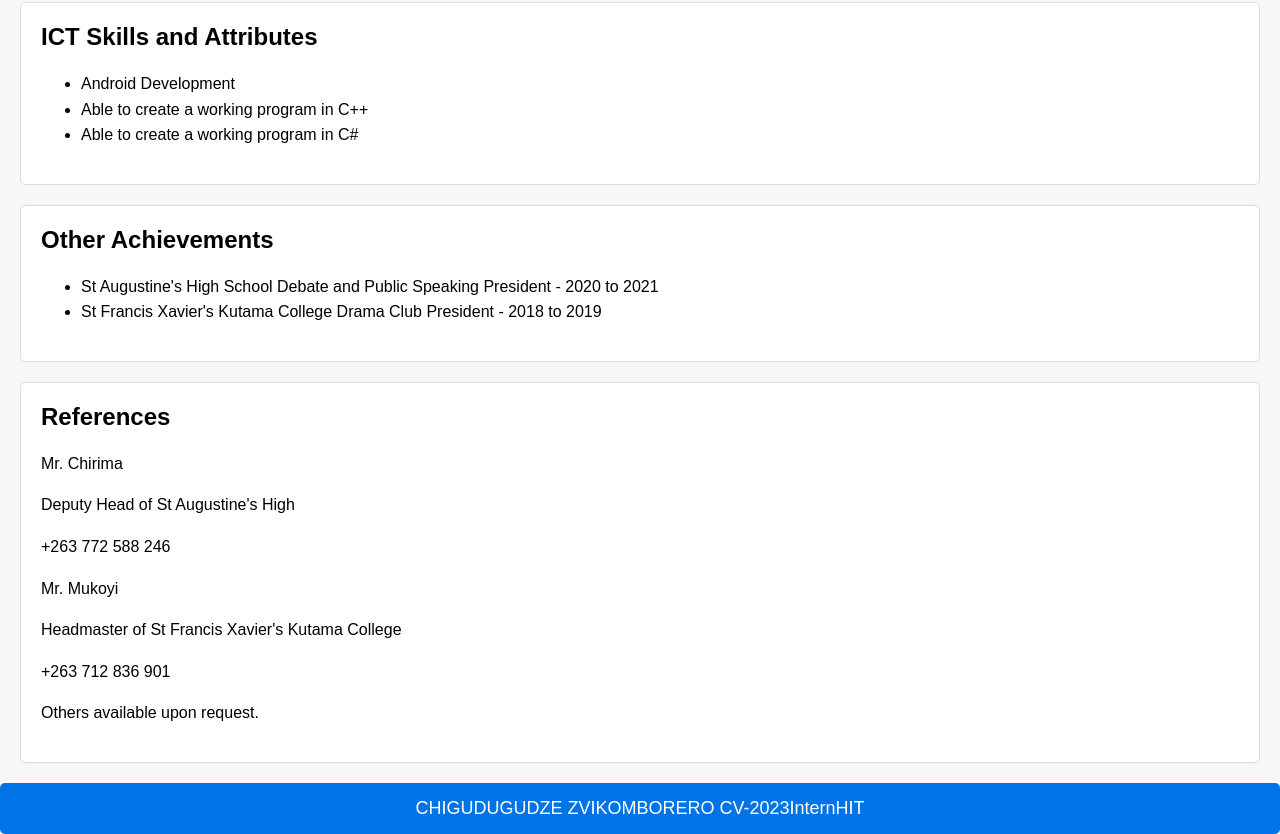
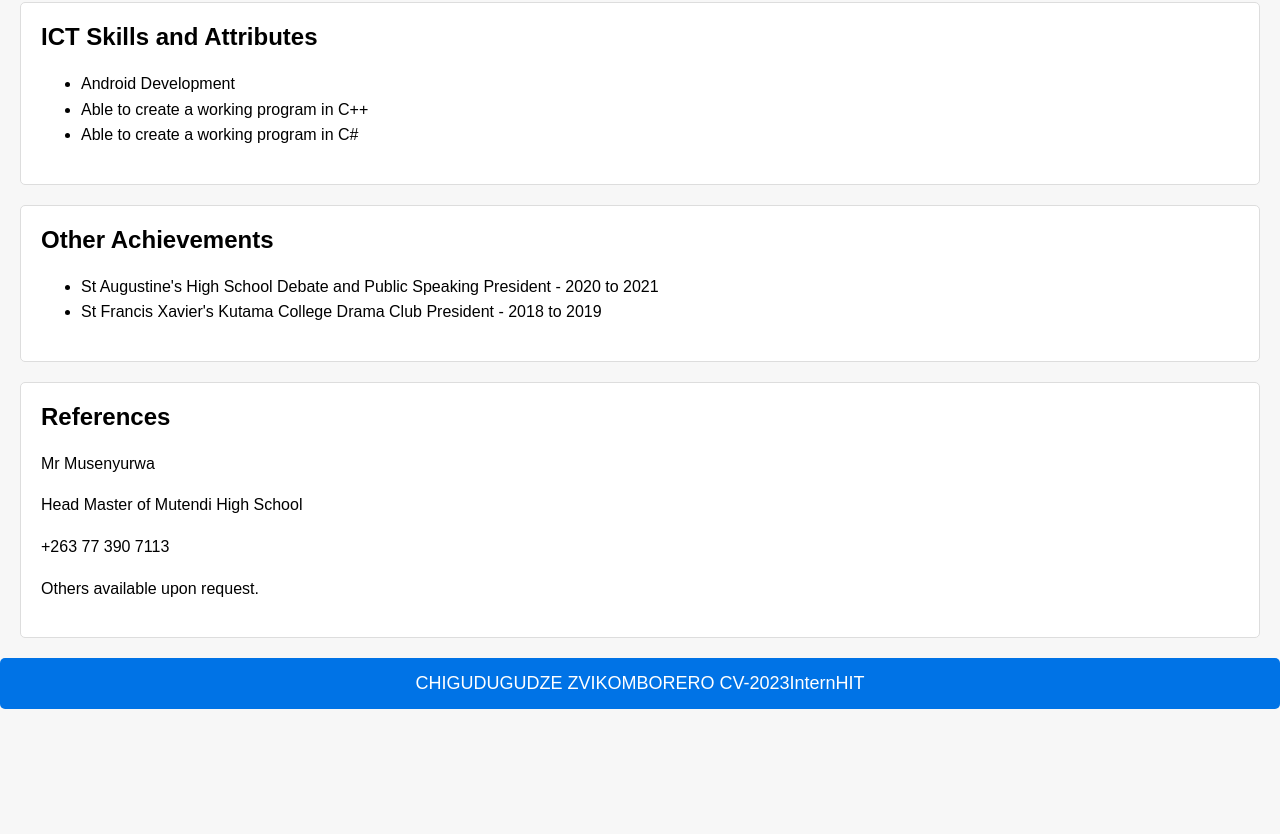
Before and after one commit to ZChigz/ZChigz, a plain HTML site: page index.html in a window 1280 px wide. Shown: the part 1777-2611 px from the top of the page. After the commit the page ends 2486 px from the top, so only its background shows below. Drawn offline with Linux system fonts and the light colour scheme.

Commit message:
srfkoqem

```diff
--- a/index.html
+++ b/index.html
@@ -86,15 +86,12 @@
 
     <section id="references">
         <h2>References</h2>
-        <p>Mr. Chirima</p>
-        <p>Deputy Head of St Augustine's High</p>
-        <p>+263 772 588 246</p>
-        <p>Mr. Mukoyi</p>
-        <p>Headmaster of St Francis Xavier's Kutama College</p>
-        <p>+263 712 836 901</p>
+        <p>Mr Musenyurwa</p>
+        <p>Head Master of Mutendi High School</p>
+        <p>+263 77 390 7113</p>
         <p>Others available upon request.</p>
     </section>
 
-    <a href="https://TadiwanasheMuteera.github.io/CV-Assignment-/Muteera Tadiwanashe D.pdf" class="download-button">CHIGUDUGUDZE ZVIKOMBORERO CV-2023InternHIT</a>
+    <a href="https://zchigz.github.io/cv-zviko.pdf" class="download-button">CHIGUDUGUDZE ZVIKOMBORERO CV-2023InternHIT</a>
 </body>
 </html>
```
Also changed, not shown: 1 other file.
